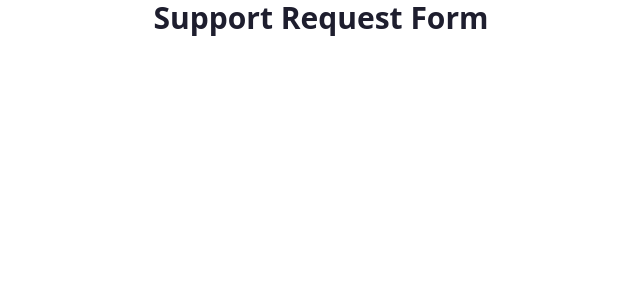
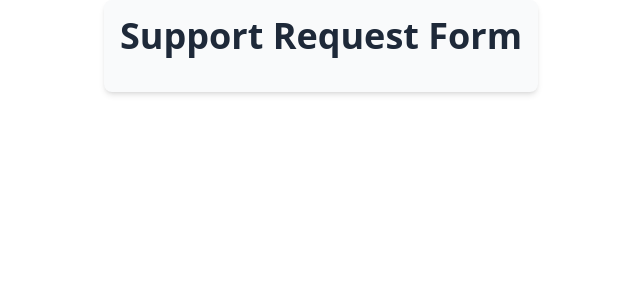
Before and after one commit to thientannguyen/support-request-form, a React (Vite) app: page / in a window 1280 px wide. Shown: the top 300 px of the page, without its empty margins (319-959 px from the left). Built offline with nearby package versions, Linux system fonts and the light colour scheme.

Commit message:
feat: update style for support request form

```diff
--- a/src/components/SupportRequestForm.tsx
+++ b/src/components/SupportRequestForm.tsx
@@ -1,7 +1,9 @@
 const SupportRequestForm = () => {
   return (
-    <div className="mx-auto max-w-full px-5 sm:px-2.5">
-      <div className="text-3xl font-bold">Support Request Form</div>
+    <div className="max-w-[600px] mx-auto p-5 sm:p-4 bg-gray-50 rounded-lg shadow-md">
+      <div className="text-center mb-5 text-gray-800 text-4xl font-bold">
+        Support Request Form
+      </div>
     </div>
   );
 };
```
